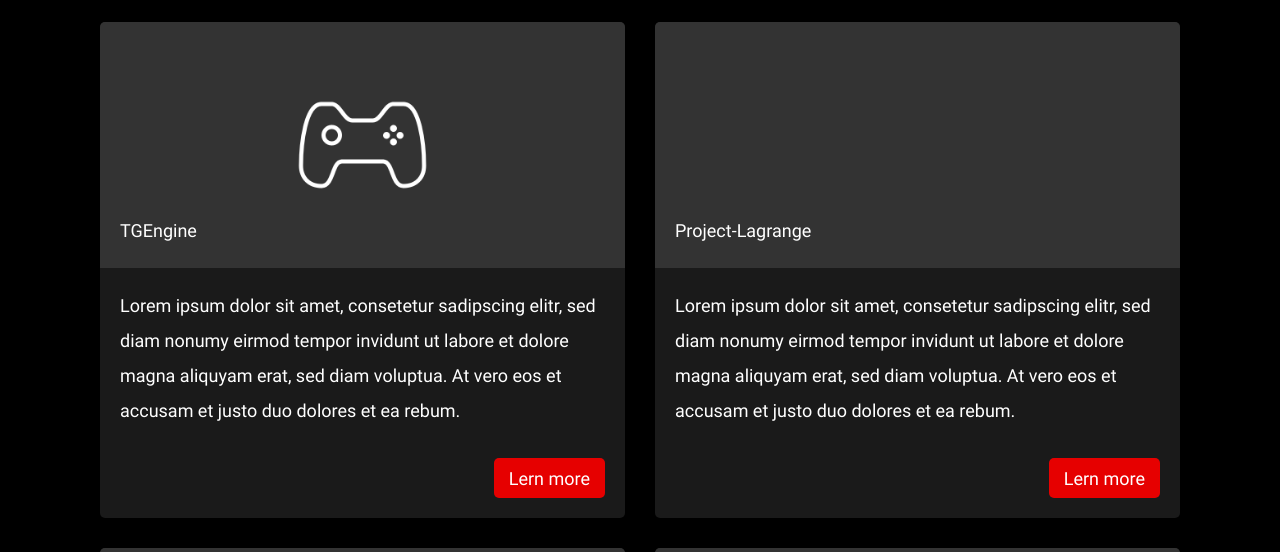
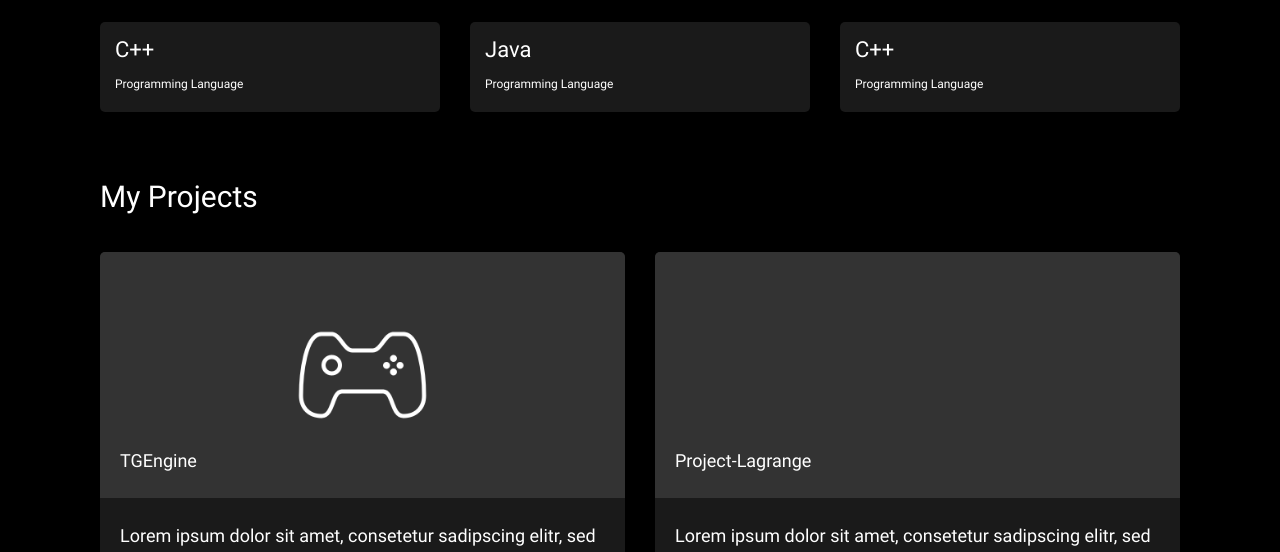
Before and after one commit to MrTroble/webside, a plain HTML site: page index.html in a window 1280 px wide. Shown: the part 673-1225 px from the top of the page. Drawn offline with Linux system fonts and the light colour scheme; a web font is replaced by a local one.

Commit message:
feat: skills

```diff
--- a/index.html
+++ b/index.html
@@ -18,6 +18,7 @@
                 <a class="menu-title">MrTroble</a>
                 <div class="float-right ">
                     <a href="#about-me">About me</a>
+                    <a href="#about-me">Skills</a>
                     <a href="#projects">Projects</a>
                 </div>
             </div>
@@ -32,6 +33,27 @@
                 <a class="button grey" target="_blank" href="https://twitter.com/TherealMrTroble">Twitter</a>
                 <a class="button grey" target="_blank" href="https://www.youtube.com/channel/UCRgLzxp5kxyDdLObHimDqkw">YouTube</a>
                 <a class="button grey" target="_blank" href="">Discord</a>
+            </div>
+
+            <h2>Skills</h2>
+
+            <div class="grid-3 grid-sm-2">
+
+                <div class="skill">
+                    <div>C++</div>
+                    <div>Programming Language</div>
+                </div>
+
+                <div class="skill">
+                    <div>Java</div>
+                    <div>Programming Language</div>
+                </div>
+
+                <div class="skill">
+                    <div>C++</div>
+                    <div>Programming Language</div>
+                </div>
+
             </div>
 
             <h2 id="projects">My Projects</h2>
--- a/resources/style.css
+++ b/resources/style.css
@@ -42,6 +42,20 @@
     width: 100%;
 }
 
+.skill {
+    background-color: var(--theme-grey-primary);
+    border-radius: var(--theme-border-radius);
+    padding: 10px 15px;
+}
+
+.skill *:first-child {
+    font-size: 22px;
+}
+
+.skill *:last-child {
+    font-size: 12px;
+}
+
 .project-box .box-bottom a {
     display: block;
     margin-left: auto;
```
